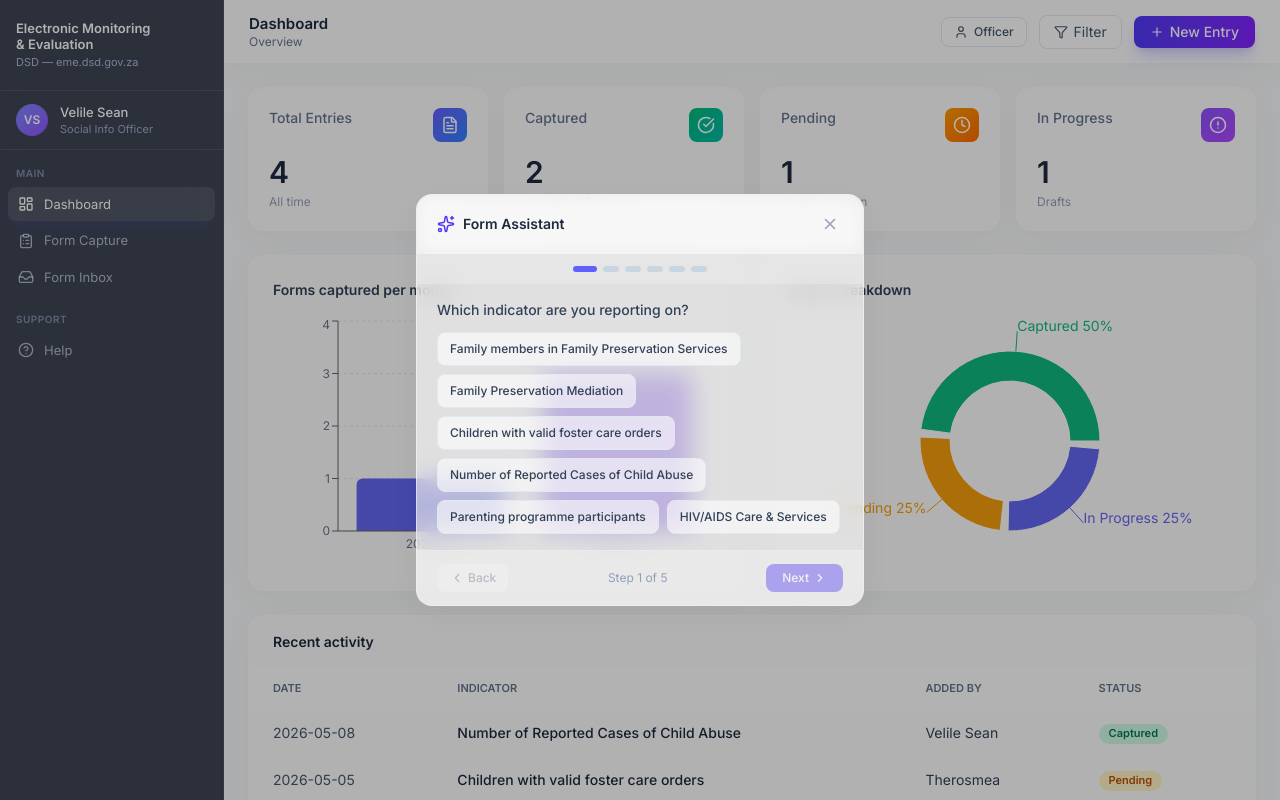
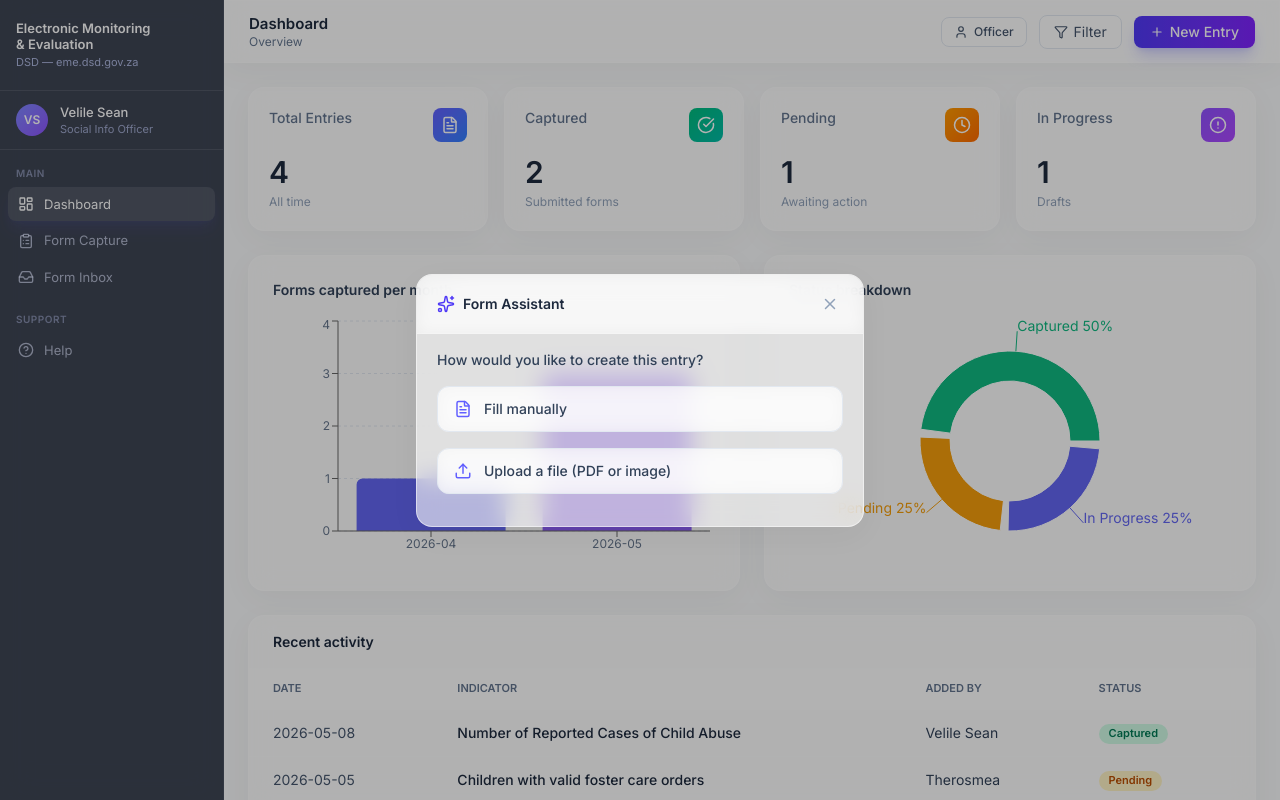
Before and after one commit to MondeNel/dsd_system, a React (Vite) app in the folder dsd_system/: page / in a window 1280 px wide. Both pictures are taken after a click on the button 1228 px from the left and 748 px from the top of the page. Built offline with nearby package versions, Linux system fonts and the light colour scheme.

Commit message:
Add file upload to Form Assistant with simulated OCR
- Initial screen lets user choose manual entry or upload a file
- Accepts PDF and images, shows processing state
- Simulated extraction generates realistic data after 2s
- Loads extracted data directly into review step, ready for form fill

```diff
--- a/dsd_system/src/components/ChatAssistant.jsx
+++ b/dsd_system/src/components/ChatAssistant.jsx
@@ -1,9 +1,20 @@
-import { useState } from 'react';
-import { MessageCircle, X, Sparkles, ChevronRight, ChevronLeft, Check } from 'lucide-react';
+import { useState, useRef } from 'react';
+import {
+  MessageCircle,
+  X,
+  Sparkles,
+  ChevronRight,
+  ChevronLeft,
+  Check,
+  Upload,
+  FileText,
+  Loader,
+} from 'lucide-react';
 import { INDICATORS, SERVICE_OPTIONS } from '../constants';
 import StepperInput from './StepperInput';
 
 const STEPS = [
+  'Start',
   'Indicator',
   'Gender',
   'Age groups',
@@ -14,9 +25,13 @@ const STEPS = [
 
 export default function ChatAssistant({ onFillForm, onOpenForm }) {
   const [isOpen, setIsOpen] = useState(false);
-  const [step, setStep] = useState(0); // 0‑5
+  const [mode, setMode] = useState(null); // null | 'manual' | 'upload'
+  const [step, setStep] = useState(0);     // 0 = choose mode, 1‑6 for manual
+  const [file, setFile] = useState(null);
+  const [processing, setProcessing] = useState(false);
+  const fileInputRef = useRef(null);
 
-  // Form state
+  // Form state (manual & pre‑filled)
   const [indicator, setIndicator] = useState('');
   const [male, setMale] = useState(0);
   const [female, setFemale] = useState(0);
@@ -26,33 +41,80 @@ export default function ChatAssistant({ onFillForm, onOpenForm }) {
   );
   const [reportingMonth, setReportingMonth] = useState('April 2026');
 
-  const totalParticipants = male + female;
-  const ageTotal = Object.values(ages).reduce((a, b) => a + b, 0);
-
-  const resetForm = () => {
+  // Reset everything
+  const reset = () => {
+    setMode(null);
+    setStep(0);
+    setFile(null);
+    setProcessing(false);
     setIndicator('');
     setMale(0);
     setFemale(0);
     setAges({ age0_18: 0, age19_35: 0, age36_59: 0, age60plus: 0 });
     setServices(Object.fromEntries(SERVICE_OPTIONS.map((s) => [s, 0])));
     setReportingMonth('April 2026');
-    setStep(0);
   };
 
-  const handleOpen = () => {
-    resetForm();
-    setIsOpen(true);
+  const handleOpen = () => { reset(); setIsOpen(true); };
+  const handleClose = () => { setIsOpen(false); reset(); };
+
+  // ---------- File handling ----------
+  const handleFileChange = (e) => {
+    const selected = e.target.files?.[0];
+    if (selected) processFile(selected);
   };
 
-  const handleClose = () => {
-    setIsOpen(false);
-    resetForm();
+  const processFile = async (selectedFile) => {
+    setFile(selectedFile);
+    setProcessing(true);
+    // Simulate OCR / PDF parsing delay
+    await new Promise((r) => setTimeout(r, 2000));
+    // Generate mock extracted data
+    const mockData = generateMockData(selectedFile.name);
+    setIndicator(mockData.indicator);
+    setMale(mockData.male);
+    setFemale(mockData.female);
+    setAges(mockData.ages);
+    setServices(mockData.services);
+    setReportingMonth(mockData.reportingMonth);
+    setProcessing(false);
+    setMode('upload');
+    setStep(6); // go straight to review
   };
 
+  // Generate realistic demo data based on file name (for visual effect)
+  const generateMockData = (fileName) => {
+    const indicators = [...INDICATORS];
+    const randomInd = indicators[Math.floor(Math.random() * indicators.length)];
+    const m = 10 + Math.floor(Math.random() * 20);
+    const f = 10 + Math.floor(Math.random() * 20);
+    const total = m + f;
+    const a1 = Math.round(total * 0.15);
+    const a2 = Math.round(total * 0.45);
+    const a3 = Math.round(total * 0.30);
+    const a4 = total - a1 - a2 - a3;
+    const svcs = {};
+    SERVICE_OPTIONS.forEach((s) => {
+      svcs[s] = Math.random() > 0.5 ? 1 + Math.floor(Math.random() * 3) : 0;
+    });
+    return {
+      indicator: randomInd,
+      male: m,
+      female: f,
+      ages: { age0_18: a1, age19_35: a2, age36_59: a3, age60plus: a4 },
+      services: svcs,
+      reportingMonth: 'April 2026',
+    };
+  };
+
+  // ---------- Manual wizard helpers ----------
+  const totalParticipants = male + female;
+  const ageTotal = Object.values(ages).reduce((a, b) => a + b, 0);
+
   const handleNext = () => {
-    if (step === 0 && !indicator) return;
-    if (step === 1 && totalParticipants === 0) return;
-    if (step === 2 && ageTotal !== totalParticipants) return;
+    if (step === 1 && !indicator) return;
+    if (step === 2 && totalParticipants === 0) return;
+    if (step === 3 && ageTotal !== totalParticipants) return;
     setStep((s) => s + 1);
   };
 
@@ -72,26 +134,18 @@ export default function ChatAssistant({ onFillForm, onOpenForm }) {
   };
 
   const handleServiceToggle = (name) => {
-    setServices((prev) => ({
-      ...prev,
-      [name]: prev[name] > 0 ? 0 : 1,
-    }));
-  };
-
-  const handleServiceChange = (name, val) => {
-    setServices((prev) => ({ ...prev, [name]: Math.max(0, val) }));
+    setServices((prev) => ({ ...prev, [name]: prev[name] > 0 ? 0 : 1 }));
   };
 
   const canGoNext = () => {
-    if (step === 0) return !!indicator;
-    if (step === 1) return totalParticipants > 0;
-    if (step === 2) return ageTotal === totalParticipants;
+    if (step === 1) return !!indicator;
+    if (step === 2) return totalParticipants > 0;
+    if (step === 3) return ageTotal === totalParticipants;
     return true;
   };
 
   return (
     <>
-      {/* Floating button */}
       {!isOpen && (
         <button
           onClick={handleOpen}
@@ -101,13 +155,10 @@ export default function ChatAssistant({ onFillForm, onOpenForm }) {
         </button>
       )}
 
-      {/* Assistant panel */}
       {isOpen && (
         <div className="fixed inset-0 z-50 flex items-center justify-center p-4">
-          {/* Backdrop */}
           <div className="absolute inset-0 bg-black/30" onClick={handleClose}></div>
 
-          {/* Modal */}
           <div className="relative z-10 w-full max-w-md glass-card rounded-2xl shadow-2xl overflow-hidden">
             {/* Header */}
             <div className="flex items-center justify-between px-5 py-4 border-b border-white/20 bg-white/40 backdrop-blur">
@@ -120,25 +171,66 @@ export default function ChatAssistant({ onFillForm, onOpenForm }) {
               </button>
             </div>
 
-            {/* Progress dots */}
+            {/* Progress dots (only for manual) */}
+            {mode === 'manual' && step > 0 && step < 6 && (
               <div className="flex justify-center gap-1.5 px-5 py-3 bg-white/20">
-              {STEPS.map((_, i) => (
+                {['Indicator', 'Gender', 'Age', 'Services', 'Month'].map((_, i) => (
                   <div
                     key={i}
                     className={`h-1.5 rounded-full transition-all ${
-                    i <= step ? 'bg-indigo-500' : 'bg-slate-300'
-                  } ${i <= step ? 'w-6' : 'w-4'}`}
+                      i + 1 <= step ? 'bg-indigo-500 w-6' : 'bg-slate-300 w-4'
+                    }`}
                   />
                 ))}
               </div>
+            )}
 
             {/* Step content */}
-            <div className="px-5 py-4 max-h-[60vh] overflow-y-auto">
-              {step === 0 && (
+            <div className="px-5 py-4 max-h-[65vh] overflow-y-auto">
+              {step === 0 && !mode && (
+                <div className="space-y-4">
+                  <p className="text-sm font-medium text-slate-700">How would you like to create this entry?</p>
+                  <button
+                    onClick={() => { setMode('manual'); setStep(1); }}
+                    className="w-full flex items-center gap-3 rounded-xl border border-slate-200 bg-white/60 backdrop-blur px-4 py-3 text-sm font-medium text-slate-700 hover:bg-white transition"
+                  >
+                    <FileText size={18} className="text-indigo-500" />
+                    Fill manually
+                  </button>
+                  <button
+                    onClick={() => fileInputRef.current?.click()}
+                    className="w-full flex items-center gap-3 rounded-xl border border-slate-200 bg-white/60 backdrop-blur px-4 py-3 text-sm font-medium text-slate-700 hover:bg-white transition"
+                  >
+                    <Upload size={18} className="text-indigo-500" />
+                    Upload a file (PDF or image)
+                  </button>
+                  <input
+                    ref={fileInputRef}
+                    type="file"
+                    accept=".pdf,image/*"
+                    className="hidden"
+                    onChange={handleFileChange}
+                  />
+
+                  {/* Processing state */}
+                  {processing && (
+                    <div className="rounded-xl bg-indigo-50 p-4 text-center">
+                      <Loader size={24} className="animate-spin mx-auto text-indigo-500 mb-2" />
+                      <p className="text-sm text-indigo-700 font-medium">
+                        Analysing {file?.name}…
+                      </p>
+                      <p className="text-xs text-indigo-400 mt-1">
+                        Extracting indicator, numbers, and services
+                      </p>
+                    </div>
+                  )}
+                </div>
+              )}
+
+              {/* Manual wizard steps (step 1‑5) */}
+              {mode === 'manual' && step === 1 && (
                 <div>
-                  <p className="text-sm font-medium text-slate-700 mb-3">
-                    Which indicator are you reporting on?
-                  </p>
+                  <p className="text-sm font-medium text-slate-700 mb-3">Which indicator are you reporting on?</p>
                   <div className="flex flex-wrap gap-2">
                     {INDICATORS.map((ind) => (
                       <button
@@ -157,11 +249,9 @@ export default function ChatAssistant({ onFillForm, onOpenForm }) {
                 </div>
               )}
 
-              {step === 1 && (
+              {mode === 'manual' && step === 2 && (
                 <div>
-                  <p className="text-sm font-medium text-slate-700 mb-3">
-                    How many males and females?
-                  </p>
+                  <p className="text-sm font-medium text-slate-700 mb-3">How many males and females?</p>
                   <div className="flex gap-6 justify-center">
                     <div className="text-center">
                       <p className="text-xs text-slate-500 mb-2">Males</p>
@@ -172,19 +262,12 @@ export default function ChatAssistant({ onFillForm, onOpenForm }) {
                       <StepperInput value={female} onChange={setFemale} />
                     </div>
                   </div>
-                  {totalParticipants > 0 && (
-                    <p className="mt-3 text-xs text-slate-500 text-center">
-                      Total: {totalParticipants}
-                    </p>
-                  )}
                 </div>
               )}
 
-              {step === 2 && (
+              {mode === 'manual' && step === 3 && (
                 <div>
-                  <p className="text-sm font-medium text-slate-700 mb-3">
-                    Age breakdown (total must be {totalParticipants})
-                  </p>
+                  <p className="text-sm font-medium text-slate-700 mb-3">Age breakdown (total must be {totalParticipants})</p>
                   <div className="grid grid-cols-2 gap-3">
                     {[
                       ['0-18 yrs', 'age0_18'],
@@ -212,11 +295,9 @@ export default function ChatAssistant({ onFillForm, onOpenForm }) {
                 </div>
               )}
 
-              {step === 3 && (
+              {mode === 'manual' && step === 4 && (
                 <div>
-                  <p className="text-sm font-medium text-slate-700 mb-3">
-                    Which services were provided?
-                  </p>
+                  <p className="text-sm font-medium text-slate-700 mb-3">Which services were provided?</p>
                   <div className="space-y-2">
                     {SERVICE_OPTIONS.map((svc) => {
                       const selected = services[svc] > 0;
@@ -224,23 +305,19 @@ export default function ChatAssistant({ onFillForm, onOpenForm }) {
                         <div
                           key={svc}
                           className={`flex items-center justify-between rounded-xl border px-3 py-2 ${
-                            selected
-                              ? 'border-indigo-300 bg-indigo-50'
-                              : 'border-slate-200 bg-white/50'
+                            selected ? 'border-indigo-300 bg-indigo-50' : 'border-slate-200 bg-white/50'
                           }`}
                         >
                           <button
                             onClick={() => handleServiceToggle(svc)}
-                            className={`text-xs font-medium ${
-                              selected ? 'text-indigo-700' : 'text-slate-600'
-                            }`}
+                            className={`text-xs font-medium ${selected ? 'text-indigo-700' : 'text-slate-600'}`}
                           >
                             {svc}
                           </button>
                           {selected && (
                             <StepperInput
                               value={services[svc]}
-                              onChange={(val) => handleServiceChange(svc, val)}
+                              onChange={(val) => setServices((prev) => ({ ...prev, [svc]: val }))}
                             />
                           )}
                         </div>
@@ -250,11 +327,9 @@ export default function ChatAssistant({ onFillForm, onOpenForm }) {
                 </div>
               )}
 
-              {step === 4 && (
+              {mode === 'manual' && step === 5 && (
                 <div>
-                  <p className="text-sm font-medium text-slate-700 mb-3">
-                    Reporting month
-                  </p>
+                  <p className="text-sm font-medium text-slate-700 mb-3">Reporting month</p>
                   <select
                     className="mt-1 w-full rounded-xl border border-slate-200 bg-white/70 px-3 py-2.5 text-sm focus:outline-none focus:ring-2 focus:ring-indigo-400/30"
                     value={reportingMonth}
@@ -268,9 +343,15 @@ export default function ChatAssistant({ onFillForm, onOpenForm }) {
                 </div>
               )}
 
-              {step === 5 && (
+              {/* Review step (manual step 6 OR upload result) */}
+              {(mode === 'manual' && step === 6) || (mode === 'upload' && step === 6 && !processing) ? (
                 <div>
-                  <p className="text-sm font-medium text-slate-700 mb-3">Review entry</p>
+                  <p className="text-sm font-medium text-slate-700 mb-3">Review extracted data</p>
+                  {file && (
+                    <p className="text-xs text-slate-400 mb-3">
+                      From file: {file.name}
+                    </p>
+                  )}
                   <dl className="text-xs space-y-1.5">
                     <div className="flex"><dt className="w-1/3 text-slate-500">Indicator:</dt><dd className="text-slate-800 font-medium">{indicator}</dd></div>
                     <div className="flex"><dt className="w-1/3 text-slate-500">Males:</dt><dd>{male}</dd></div>
@@ -288,21 +369,21 @@ export default function ChatAssistant({ onFillForm, onOpenForm }) {
                     <Sparkles size={14} /> Fill form with this data
                   </button>
                 </div>
-              )}
+              ) : null}
             </div>
 
-            {/* Navigation */}
-            {step < 5 && (
+            {/* Navigation (only for manual steps 1‑5) */}
+            {mode === 'manual' && step > 0 && step < 6 && (
               <div className="flex items-center justify-between px-5 py-3 border-t border-white/20 bg-white/30">
                 <button
                   onClick={handleBack}
-                  disabled={step === 0}
+                  disabled={step === 1}
                   className="inline-flex items-center gap-1 rounded-lg border border-slate-200 bg-white/60 px-3 py-1.5 text-xs font-medium text-slate-600 disabled:opacity-30"
                 >
                   <ChevronLeft size={14} /> Back
                 </button>
                 <span className="text-xs text-slate-400">
-                  Step {step + 1} of {STEPS.length - 1}
+                  Step {step} of 5
                 </span>
                 <button
                   onClick={handleNext}
```
Lines whose indentation alone changed are shown as unchanged.
